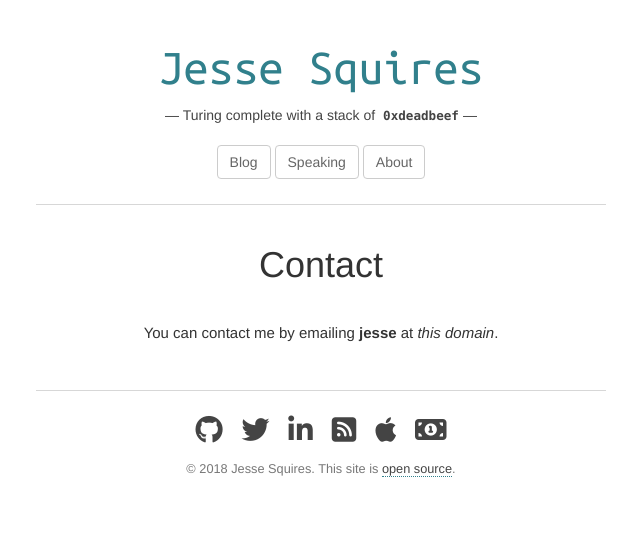
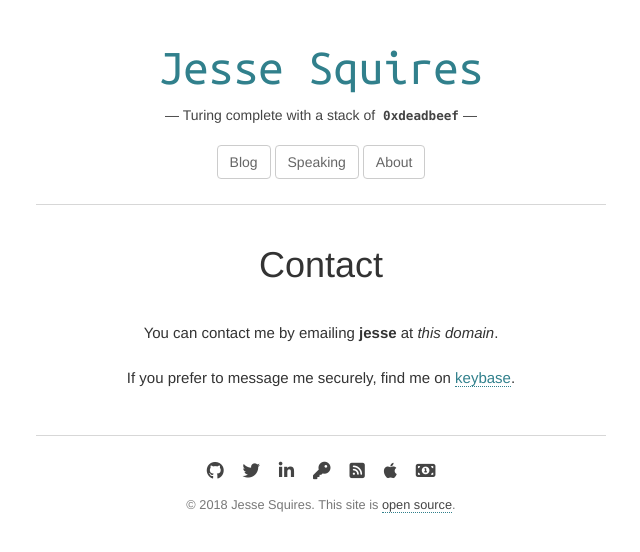
Before and after one commit to jessesquires/jessesquires.com, a Jekyll site: the page built from contact.md, in a window 1280 px wide. Shown: the top 552 px of the page, without its empty margins (319-959 px from the left). Built offline with Jekyll 4.4.1, drawn with Linux system fonts in a browser that asks for light colours; nearby versions of some CDN libraries; library files that are not in the unit come from our copies.

Commit message:
add keybase info

```diff
--- a/_config.yml
+++ b/_config.yml
@@ -43,6 +43,7 @@ links:
 social_links:
     twitter: 'https://twitter.com/jesse_squires'
     github: 'https://github.com/jessesquires/'
+    keybase: 'https://keybase.io/jsq'
     linkedin: 'https://www.linkedin.com/in/jessesquires'
     applenews: 'https://apple.news/Td_gVU2BDSS2oPbz_sD150w'
     paypal: 'https://www.paypal.me/jessesquires'
--- a/_includes/contact_follow.html
+++ b/_includes/contact_follow.html
@@ -1,12 +1,13 @@
 <div class="row contact">
     <div class="col-sm-12 col-sm-offset-0 col-md-8 col-md-offset-2">
         <ul class="inline center">
-            <li><a href="{{ site.social_links.github }}" title="Follow me on Github"><i class="fa fa-2x fa-github" aria-hidden="true"></i></a></li>
-            <li><a href="{{ site.social_links.twitter }}" title="Follow me on Twitter"><i class="fa fa-2x fa-twitter" aria-hidden="true"></i></a></li>
-            <li><a href="{{ site.social_links.linkedin }}" title="Connect with me on LinkedIn"><i class="fa fa-2x fa-linkedin" aria-hidden="true"></i></a></li>
-            <li><a href="/feed.xml" title="Subscribe via RSS/atom"><i class="fa fa-2x fa-rss-square" aria-hidden="true"></i></a></li>
-            <li><a href="{{ site.social_links.applenews }}" title="Add to Apple News"><i class="fa fa-2x fa-apple" aria-hidden="true"></i></a></li>
-            <li><a href="/pay" title="Send money"><i class="fa fa-2x fa-money" aria-hidden="true"></i></a></li>
+            <li><a href="{{ site.social_links.github }}" title="Follow me on Github"><i class="fa fa-lg fa-github" aria-hidden="true"></i></a></li>
+            <li><a href="{{ site.social_links.twitter }}" title="Follow me on Twitter"><i class="fa fa-lg fa-twitter" aria-hidden="true"></i></a></li>
+            <li><a href="{{ site.social_links.linkedin }}" title="Connect with me on LinkedIn"><i class="fa fa-lg fa-linkedin" aria-hidden="true"></i></a></li>
+            <li><a href="{{ site.social_links.keybase }}" title="Message me on Keybase"><i class="fa fa-lg fa-key" aria-hidden="true"></i></a></li>
+            <li><a href="/feed.xml" title="Subscribe via RSS/atom"><i class="fa fa-lg fa-rss-square" aria-hidden="true"></i></a></li>
+            <li><a href="{{ site.social_links.applenews }}" title="Add to Apple News"><i class="fa fa-lg fa-apple" aria-hidden="true"></i></a></li>
+            <li><a href="/pay" title="Send money"><i class="fa fa-lg fa-money" aria-hidden="true"></i></a></li>
         </ul>
     </div> <!-- col -->
 </div> <!-- row -->
--- a/contact.md
+++ b/contact.md
@@ -6,3 +6,7 @@ title: Contact
 <p class="center">
 You can contact me by emailing <b>jesse</b> at <i>this domain</i>.
 </p>
+
+<p class="center">
+If you prefer to message me securely, find me on <a href="{{ site.social_links.keybase }}">keybase</a>.
+</p>
```
